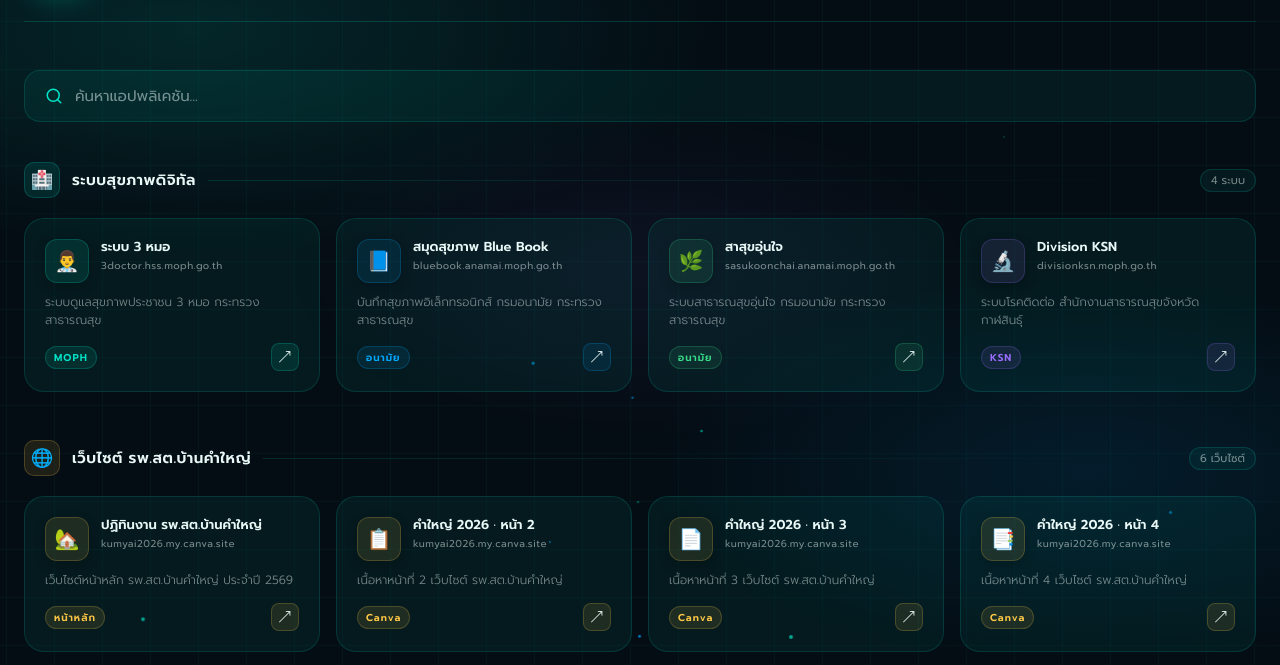
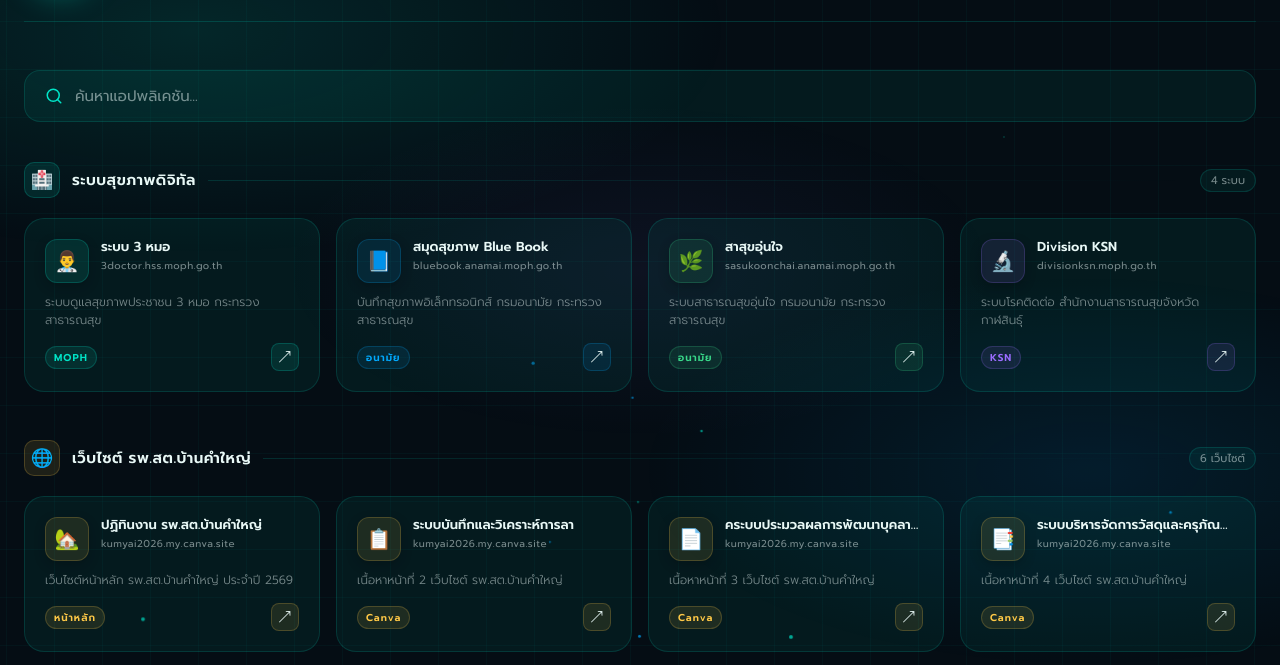
Before and after one commit to phuwi2562/KYPHCWEB2025, a plain HTML site: page index.html in a window 1280 px wide. Shown: the part 129-794 px from the top of the page. Drawn offline with Linux system fonts and the light colour scheme.

Commit message:
Update index.html

```diff
--- a/index.html
+++ b/index.html
@@ -456,7 +456,7 @@
         <div class="card-head">
           <div class="card-icon">📋</div>
           <div class="card-meta">
-            <div class="card-name">คำใหญ่ 2026 · หน้า 2</div>
+            <div class="card-name">ระบบบันทึกและวิเคราะห์การลา</div>
             <div class="card-tag">kumyai2026.my.canva.site</div>
           </div>
         </div>
@@ -472,7 +472,7 @@
         <div class="card-head">
           <div class="card-icon">📄</div>
           <div class="card-meta">
-            <div class="card-name">คำใหญ่ 2026 · หน้า 3</div>
+            <div class="card-name">คระบบประมวลผลการพัฒนาบุคลากร</div>
             <div class="card-tag">kumyai2026.my.canva.site</div>
           </div>
         </div>
@@ -488,7 +488,7 @@
         <div class="card-head">
           <div class="card-icon">📑</div>
           <div class="card-meta">
-            <div class="card-name">คำใหญ่ 2026 · หน้า 4</div>
+            <div class="card-name">ระบบบริหารจัดการวัสดุและครุภัณฑ์ ปีงบประมาณ 2569</div>
             <div class="card-tag">kumyai2026.my.canva.site</div>
           </div>
         </div>
```
